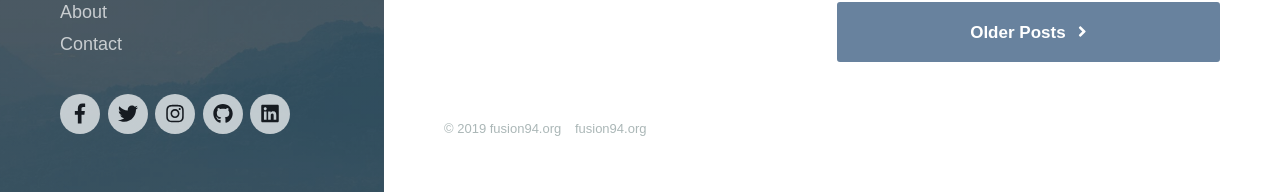
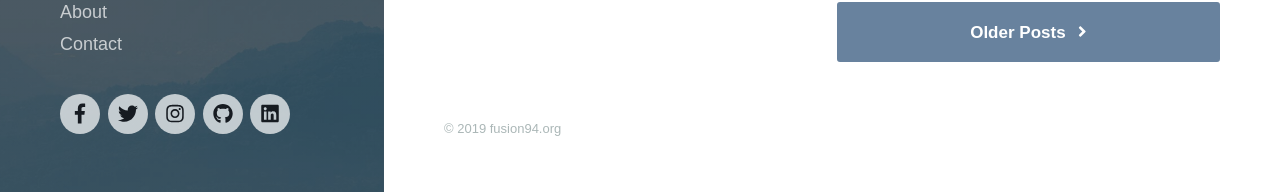
Before and after one commit to fusion94/fusion94.org-v2, a Jekyll site: the page built from index.html, in a window 1280 px wide and 900 px high, scrolled down 3960 px. Shown: the part 705-897 px from the top of the window. Built offline with Jekyll 4.4.1, drawn with Linux system fonts in a browser that asks for light colours; nearby versions of some CDN libraries; some web fonts are replaced; the list of posts is cut into pages by our own code.

Commit message:
minor tweaks

```diff
--- a/_config.yml
+++ b/_config.yml
@@ -61,6 +61,10 @@
 paginate: 5
 paginate_path: "/blog/page:num/"
 
+# Excerpt Word Length
+# Truncates the excerpt to the specified number of words on the index page
+excerpt_length: 50
+
 disqus: "fusion94org"
 
 post:
--- a/_includes/footer.html
+++ b/_includes/footer.html
@@ -2,7 +2,6 @@
 
 	<div class="footer__copyright">
 		<span>© {{ 'now' | date: "%Y" }} {{ site.data.settings.basic_settings.site_title }}</span>
-		<a href="https://jekyllthemes.io" target="_blank">fusion94.org</a>
 	</div>
 
 </footer>
```
Also changed, not shown: favicon.ico, images/favicon.png, images/old-favicon.png (added).
